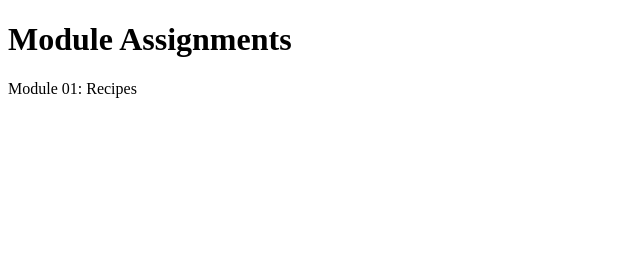
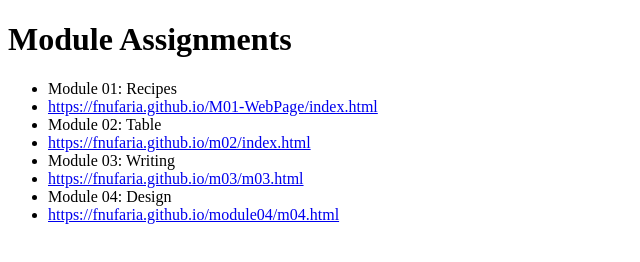
Before and after one commit to 123faria/123faria.github.io, a plain HTML site: page midterm/module assignments.html in a window 1280 px wide. Shown: the whole page, without its empty margins (0-640 px from the left). Drawn offline with Linux system fonts and the light colour scheme.

Commit message:
Update module assignments.html

```diff
--- a/midterm/module assignments.html
+++ b/midterm/module assignments.html
@@ -6,8 +6,16 @@
 <body>
 
 <h1>Module Assignments</h1>
-<p>Module 01: Recipes
-</p>
-
+  <ul>
+  <p><li>Module 01: Recipes</li>
+  <li><a href="https://fnufaria.github.io/M01-WebPage/index.html" target="_blank">https://fnufaria.github.io/M01-WebPage/index.html</a></li>
+    <li>Module 02: Table</li>
+    <li><a href="https://fnufaria.github.io/m02/index.html" target="_blank">https://fnufaria.github.io/m02/index.html</a></li>
+    <li>Module 03: Writing</li>
+    <li><a href="https://fnufaria.github.io/m03/m03.html" target="_blank">https://fnufaria.github.io/m03/m03.html</a></li>
+     <li>Module 04: Design</li>
+    <li><a href="https://fnufaria.github.io/module04/m04.html" target="_blank">https://fnufaria.github.io/module04/m04.html</a></li>
+    </p>
+</ul>
 </body>
 </html>
```
